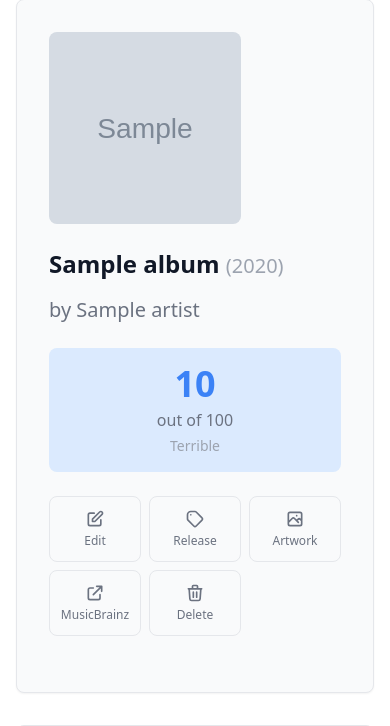
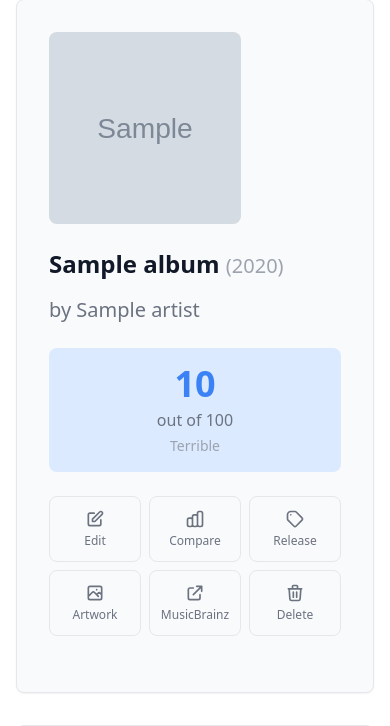
Before and after one commit to trevordavies095/Tracklist, a FastAPI app: page /albums/1/completed in a window 390 px wide. Shown: the part 98-824 px from the top of the page. Run offline with FastAPI, Linux system fonts and the light colour scheme; tables that the repository leaves empty hold one stand-in row (values such as "Sample post"); grey boxes marked "Sample" are stand-in pictures; data that the repository does not hold is empty; some libraries are stand-ins or nearby versions.

Commit message:
fix: add missing Compare button to mobile view in album completed page
  - Add Compare button to mobile action buttons grid following dark mode style guide
  - Use semantic classes (text-secondary, bg-surface, hover:bg-accent-indigo-light)
  - Match existing mobile button pattern and layout
  - Ensure feature parity between desktop and mobile views

```diff
--- a/templates/album/completed.html
+++ b/templates/album/completed.html
@@ -122,6 +122,13 @@
                                 <path stroke-linecap="round" stroke-linejoin="round" stroke-width="2" d="M11 5H6a2 2 0 00-2 2v11a2 2 0 002 2h11a2 2 0 002-2v-5m-1.414-9.414a2 2 0 112.828 2.828L11.828 15H9v-2.828l8.586-8.586z"></path>
                             </svg>
                             <span class="text-xs">Edit</span>
+                        </button>
+                        <button onclick="openComparisonModal({{ album.id }})"
+                                class="flex flex-col items-center justify-center p-3 text-secondary bg-surface border border-default hover:text-accent-indigo hover:bg-accent-indigo-light rounded-lg transition-all duration-200">
+                            <svg class="w-5 h-5 mb-1" fill="none" stroke="currentColor" viewBox="0 0 24 24">
+                                <path stroke-linecap="round" stroke-linejoin="round" stroke-width="2" d="M9 19v-6a2 2 0 00-2-2H5a2 2 0 00-2 2v6a2 2 0 002 2h2a2 2 0 002-2zm0 0V9a2 2 0 012-2h2a2 2 0 012 2v10m-6 0a2 2 0 002 2h2a2 2 0 002-2m0 0V5a2 2 0 012-2h2a2 2 0 012 2v14a2 2 0 01-2 2h-2a2 2 0 01-2-2z"></path>
+                            </svg>
+                            <span class="text-xs">Compare</span>
                         </button>
                         <button onclick="openRetagModal()"
                                 class="flex flex-col items-center justify-center p-3 text-secondary bg-surface border border-default hover:text-accent-purple hover:bg-accent-purple-light rounded-lg transition-all duration-200">
```
